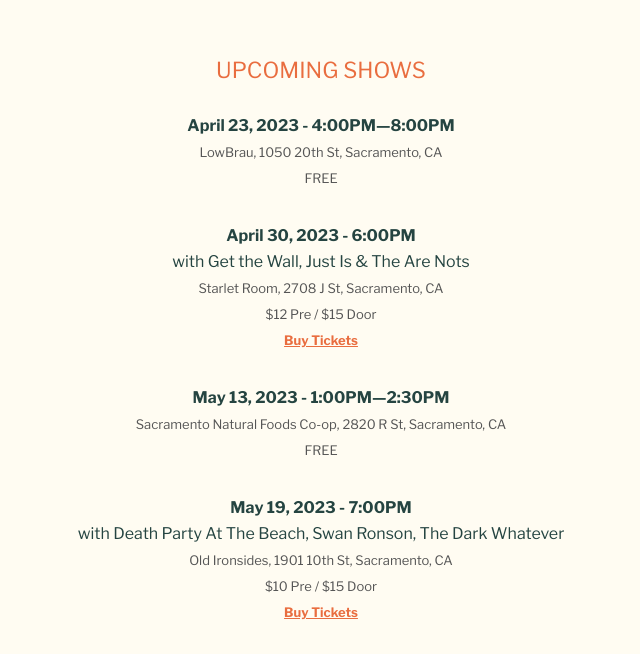
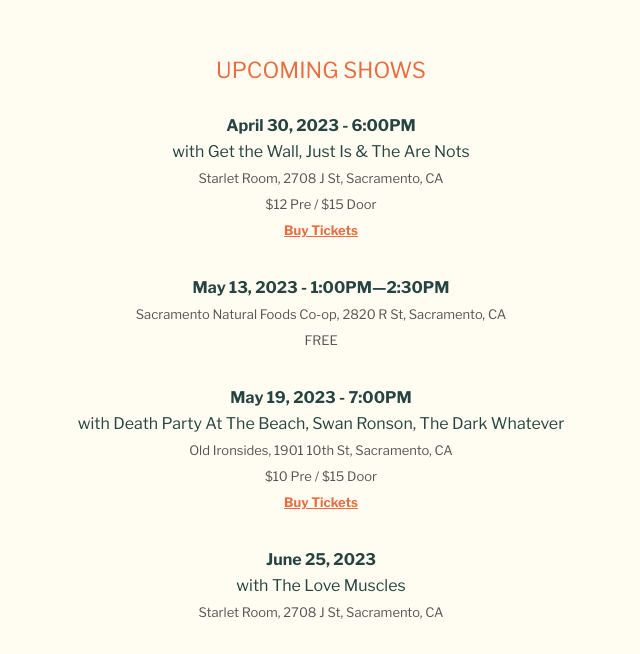
Before and after one commit to adamofmoore/thebadbarnacles, a Gatsby site: page / in a window 1280 px wide. Shown: the part 1377-2031 px from the top of the page, without its empty margins (319-959 px from the left). Built offline with nearby package versions, Linux system fonts and the light colour scheme; Gatsby itself is replaced by a stand-in of ours.

Commit message:
remove lowbrau show

```diff
--- a/src/pages/index.js
+++ b/src/pages/index.js
@@ -36,13 +36,6 @@ const IndexPage = () => (
             <div className="section">
                 <h2>Upcoming Shows</h2>
                 <Show
-                    date="April 23, 2023"
-                    time="4:00PM—8:00PM"
-                    venue="LowBrau"
-                    address="1050 20th St, Sacramento, CA"
-                    price="FREE"
-                />
-                <Show
                     date="April 30, 2023"
                     time="6:00PM"
                     venue="Starlet Room"
```
